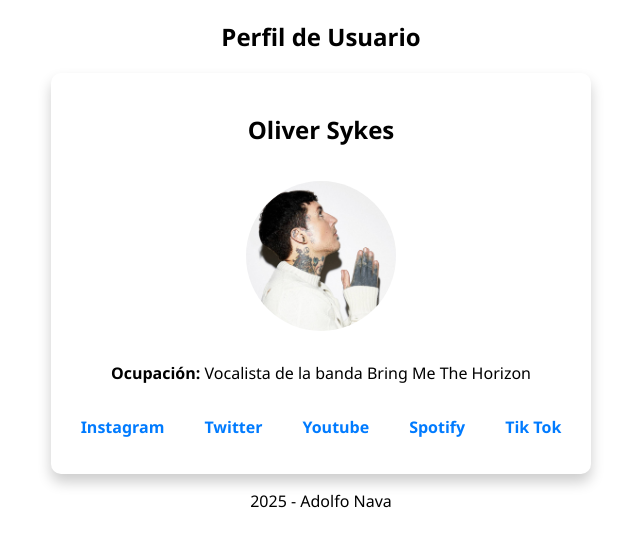
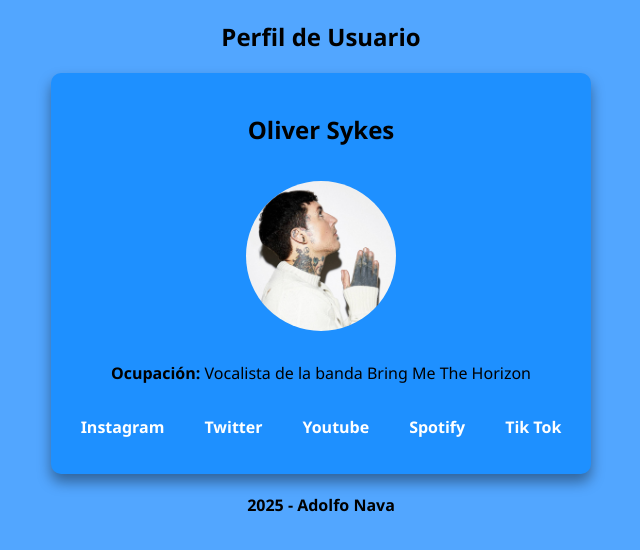
Before and after one commit to Nava0402/ExamenFinal, a plain HTML site: page index.html in a window 1280 px wide. Shown: the whole page, without its empty margins (319-959 px from the left). Drawn offline with Linux system fonts and the light colour scheme.

Commit message:
avance 3

```diff
--- a/script.js
+++ b/script.js
@@ -8,12 +8,10 @@ perfilCard.addEventListener("click", function() {
     if (esMasculino) {
         nombre.textContent = "Olivia Sykes";
         ocupacion.innerHTML = "<strong>Ocupación:</strong> Vocalista de la Banda Bring Me The Horizon";
-        alert("Se cambió el perfil a femenino.")
     } else {
         nombre.textContent = "Oliver Sykes";
         ocupacion.innerHTML = "<strong>Ocupación:</strong> Vocalista de la Banda Bring Me The Horizon";
-        alert("Se cambió el perfil a masculino.")
     }
 
     esMasculino = !esMasculino;
-})
+});
--- a/style.css
+++ b/style.css
@@ -1,17 +1,19 @@
 body{
     text-align: center;
     font-family: 'Segoe UI', Tahoma, Geneva, Verdana, sans-serif;
+    background-color: #52a6ff;
 }
 
 .perfil-card{
     max-width: 500px;
     padding: 20px;
     border-radius: 10px;
-    box-shadow: 0px 8px 14px rgba(0, 0, 0, 0.2);
+    box-shadow: 0px 8px 14px rgba(0, 0, 0, 0.4);
     margin: 0 auto;
     display: flex;
     flex-direction: column;
     align-items: center;
+    background-color: #1e90ff;
 }
 
 .perfil-card img{
@@ -33,12 +35,17 @@ body{
 
 .perfil-card a{
     text-decoration: none;
-    color: #007BFF;
+    color: #ffffff;
 }
 
 .perfil-card a:hover{
-    color: #0056b3;
+    color: #000000;
     text-decoration: underline;
+}
+
+footer{
+    font-weight: bold;
+    margin-top: 20px;
 }
 
 @media (max-width: 600px) {
```
